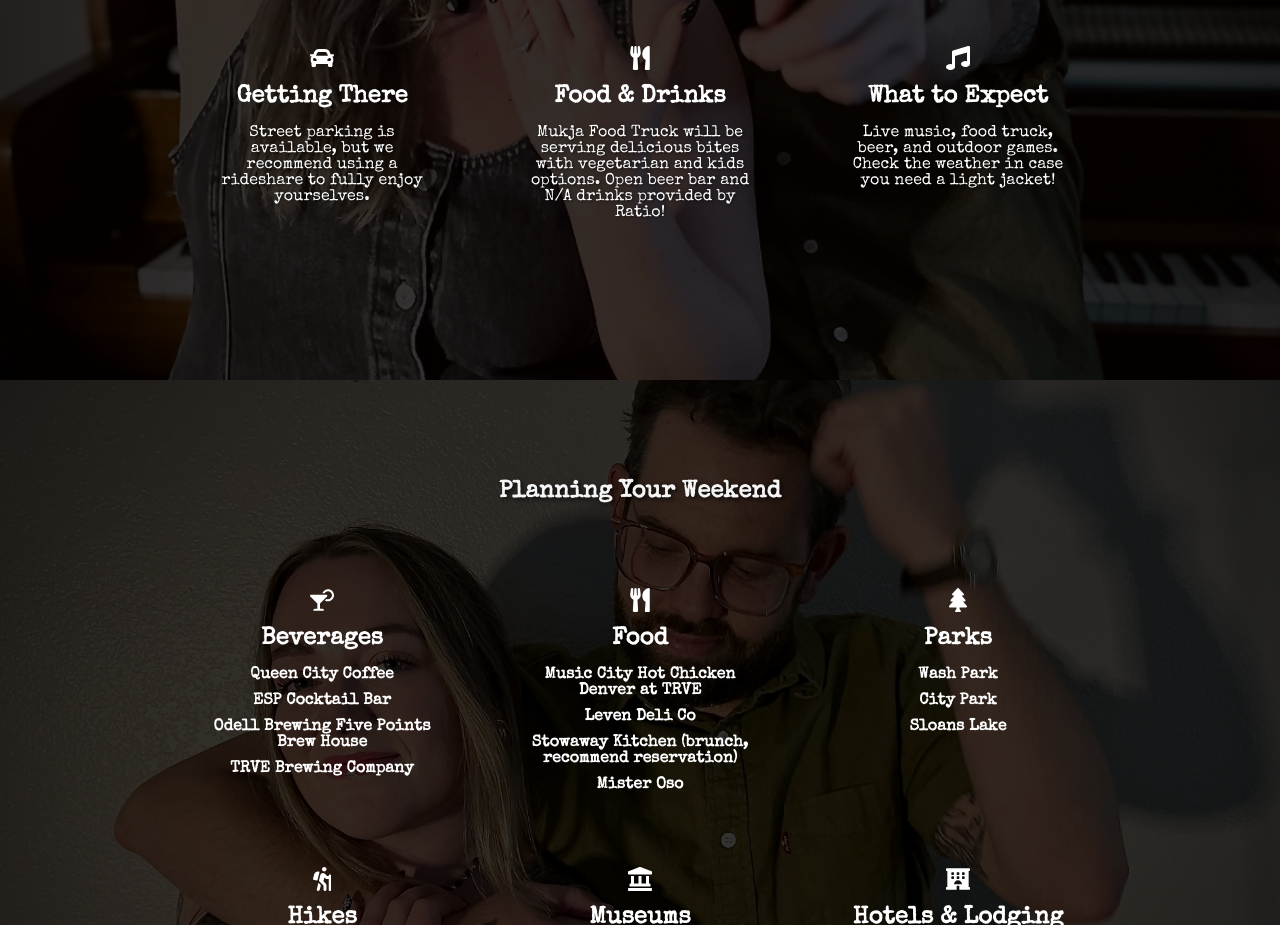
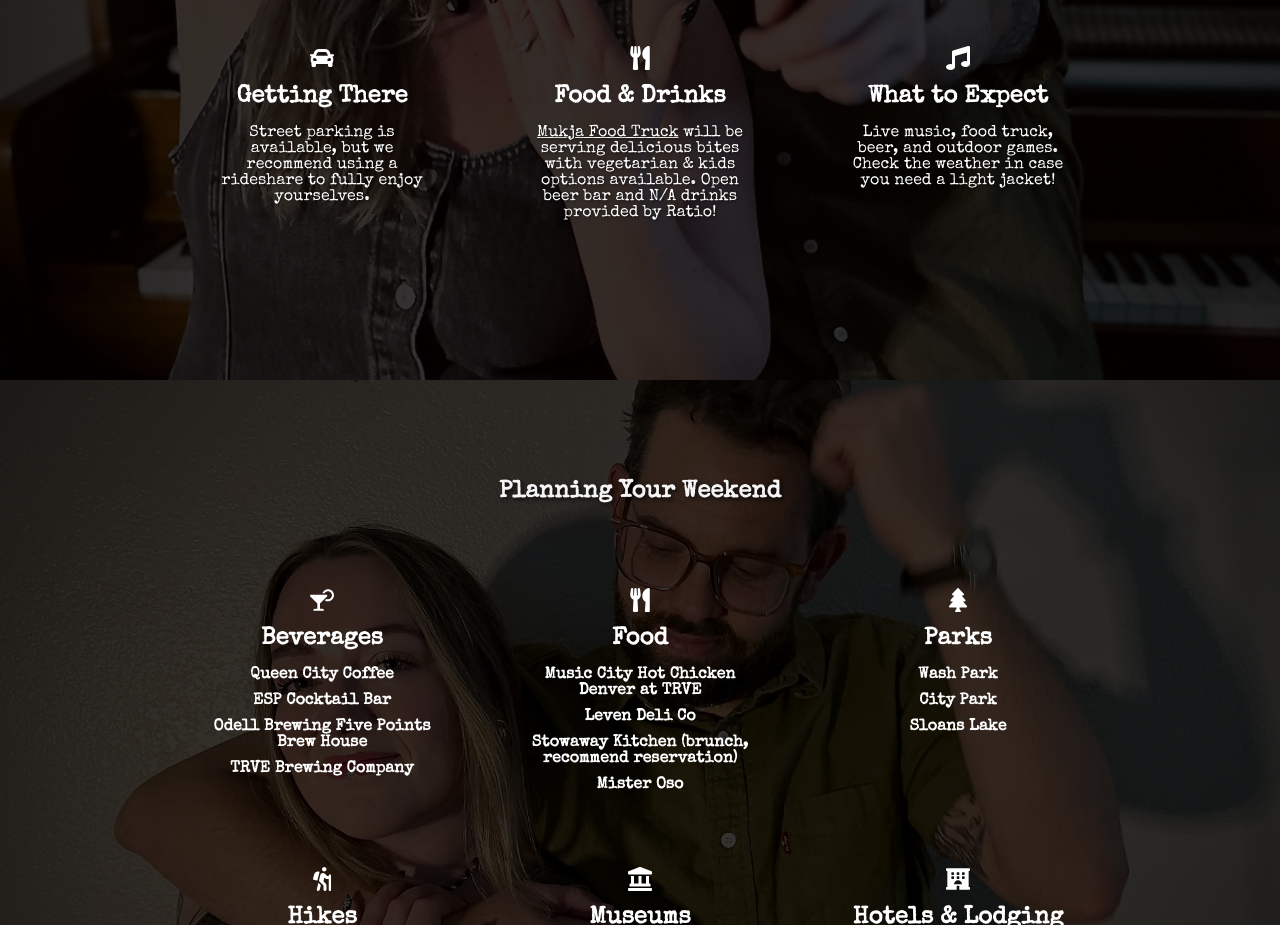
Before and after one commit to davidleach724/alex-and-dave, a React (Create React App) app: page / in a window 1280 px wide. Shown: the part 1220-2145 px from the top of the page. Built offline with nearby package versions, Linux system fonts and the light colour scheme.

Commit message:
add foodtruck link

```diff
--- a/src/App.css
+++ b/src/App.css
@@ -355,6 +355,10 @@
   text-align: center;
 }
 
+.event-details-card-content a{
+  color: #ffffff;
+}
+
 /* Planning Your Weekend Section */
 .weekend-section {
   margin: 0 auto;
--- a/src/components/EventDetails.js
+++ b/src/components/EventDetails.js
@@ -34,8 +34,14 @@
   {
     icon: <FaUtensils size={24} />,
     title: "Food & Drinks",
-    content:
-      "Mukja Food Truck will be serving delicious bites with vegetarian and kids options. Open beer bar and N/A drinks provided by Ratio!",
+    content: (
+      <>
+        <a href="https://linktr.ee/mukjafoodtruck" target="_blank" rel="noopener noreferrer">
+          Mukja Food Truck
+        </a>{" "}
+        will be serving delicious bites with vegetarian & kids options available. Open beer bar and N/A drinks provided by Ratio!
+      </>
+    ),
   },
   {
     icon: <FaMusic size={24} />,
```
